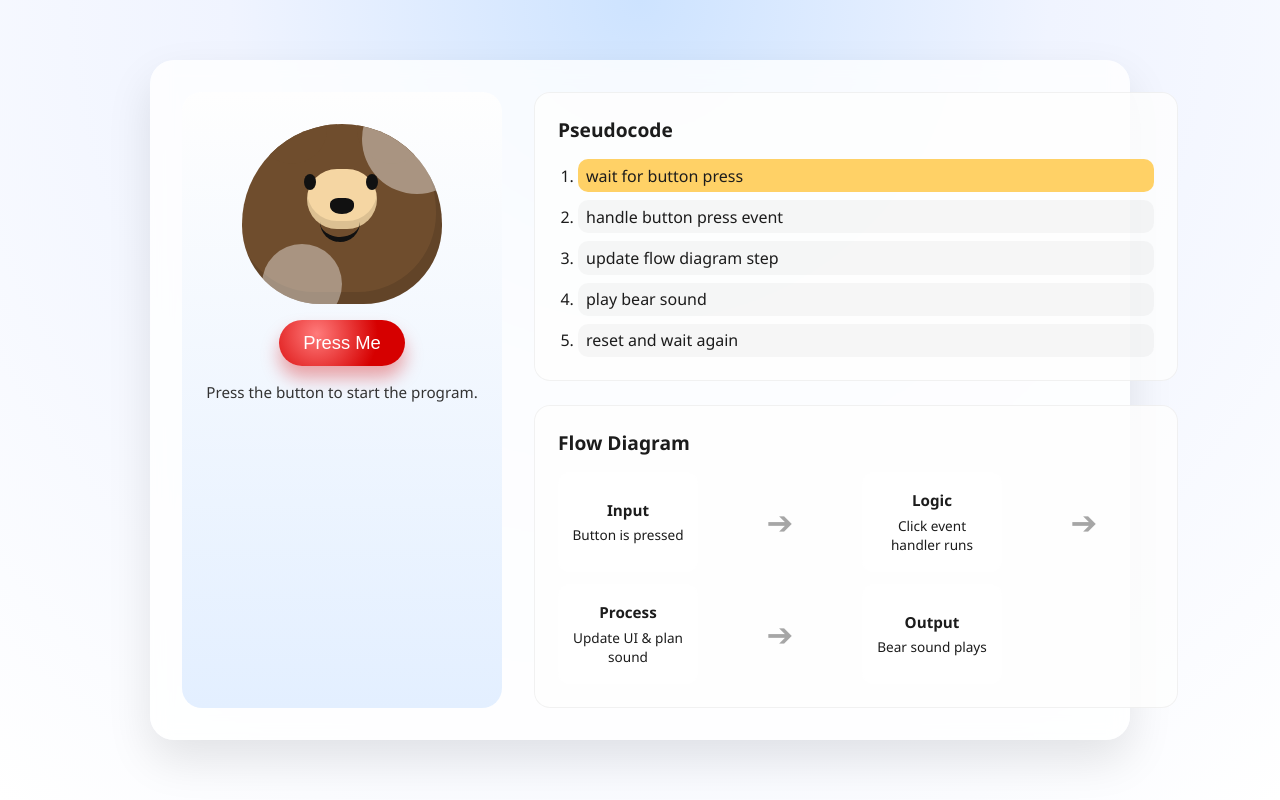
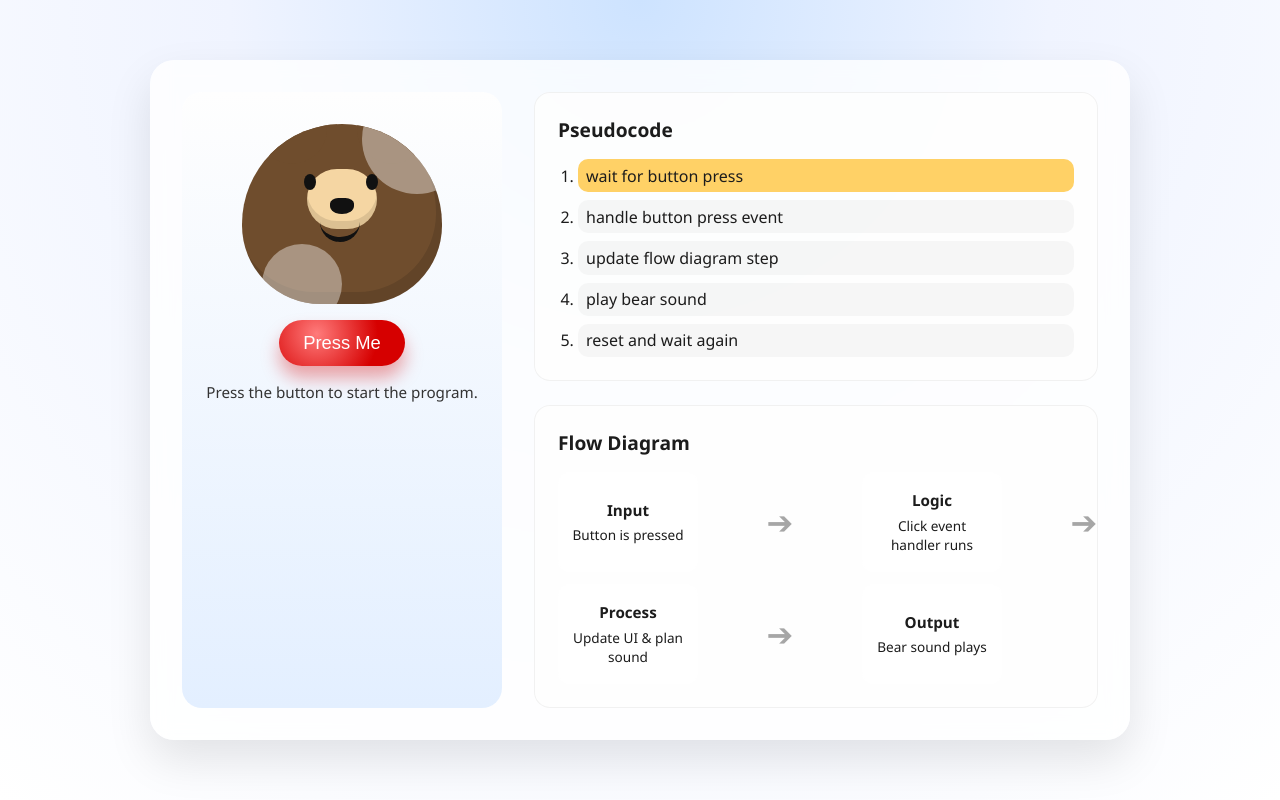
Before and after one commit to leochilds/bear-io, a plain HTML site: page index.html in a window 1280 px wide. Drawn offline with Linux system fonts and the light colour scheme.

Commit message:
Fix overflow of explanation panels

```diff
--- a/styles.css
+++ b/styles.css
@@ -185,6 +185,12 @@ body {
   gap: 1.5rem;
 }
 
+.explanation > * {
+  min-width: 0;
+  width: 100%;
+  max-width: 100%;
+}
+
 .pseudocode,
 .flow {
   background: #fefefecc;
```
